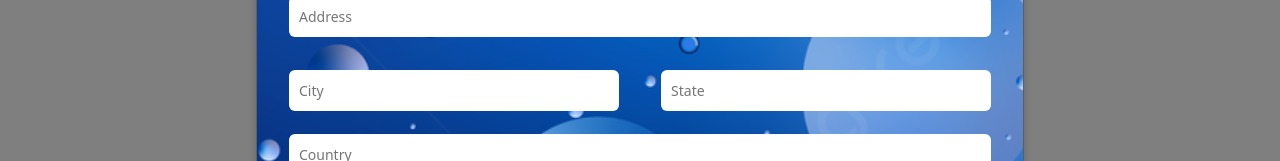
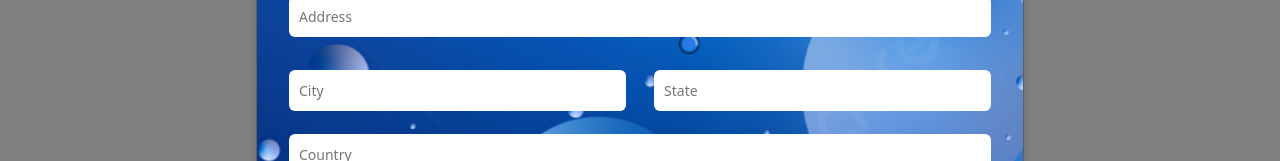
Before and after one commit to uferekalu/talent_sync, a React (Create React App) app in the folder church_app/: page / in a window 1280 px wide. Both pictures are taken after a click on the button "Register". Shown: the part 590-751 px from the top of the page. Built offline with nearby package versions, Linux system fonts and the light colour scheme; no server answers.

Commit message:
error handling

```diff
--- a/church_app/src/components/register/RegisterModal.jsx
+++ b/church_app/src/components/register/RegisterModal.jsx
@@ -22,18 +22,64 @@ function RegisterModal({ createRegister, setCreateRegister }) {
     city: '',
     state: '',
     country: '',
-    medium: ''
+    medium: '',
   })
   const [successMsg, setSuccessMsg] = useState('')
-  const [errorMsg, setErrorMsg] = useState('')
+  const [errorMsg, setErrorMsg] = useState({})
+  const [serverError, setServerError] = useState('')
   const [registrationSuccess, setRegistrationSuccess] = useState(false)
 
   const handleInputChange = (event) => {
     const { name, value } = event.target
+
+    // Update the userData state
     setUserData({ ...userData, [name]: value })
+
+    if (value.length > 1) {
+      setErrorMsg((prevErrors) => ({
+        ...prevErrors,
+        [name]: '',
+      }))
+    }
   }
 
   const handleRegister = async () => {
+    const newErrors = {}
+
+    if (userData.firstname.trim() === '') {
+      newErrors.firstname = 'First name cannot be empty'
+    }
+    if (userData.surname.trim() === '') {
+      newErrors.surname = 'Surname cannot be empty'
+    }
+    if (userData.email.trim() === '') {
+      newErrors.email = 'Email cannot be empty'
+    }
+    if (userData.phone.trim() === '') {
+      newErrors.phone = 'Phone cannot be empty'
+    }
+    if (userData.kit.trim() === '') {
+      newErrors.kit = 'Kit cannot be empty'
+    }
+    if (userData.address.trim() === '') {
+      newErrors.address = 'Address cannot be empty'
+    }
+    if (userData.city.trim() === '') {
+      newErrors.city = 'City cannot be empty'
+    }
+    if (userData.state.trim() === '') {
+      newErrors.state = 'State cannot be empty'
+    }
+    if (userData.country.trim() === '') {
+      newErrors.country = 'Country cannot be empty'
+    }
+    if (userData.medium.trim() === '') {
+      newErrors.medium = 'Medium cannot be empty'
+    }
+
+    if (Object.keys(newErrors).length > 0) {
+      setErrorMsg(newErrors)
+    } else {
       try {
         const response = await fetch('https://discipleship.onrender.com/api', {
           method: 'POST',
@@ -45,7 +91,7 @@ function RegisterModal({ createRegister, setCreateRegister }) {
         if (!response.ok) {
           const errorMessage = await response.json()
           if (response.status === 400) {
-          setErrorMsg(errorMessage.message)
+            setServerError(errorMessage.error)
           }
           return
         }
@@ -68,10 +114,11 @@ function RegisterModal({ createRegister, setCreateRegister }) {
           city: '',
           state: '',
           country: '',
-        medium: ''
+          medium: '',
         })
       } catch (error) {
         setErrorMsg(error.message)
+      }
     }
   }
 
@@ -98,12 +145,12 @@ function RegisterModal({ createRegister, setCreateRegister }) {
             onClose={() => setRegistrationSuccess(false)}
           />
         )}
-        {errorMsg && (
+        {serverError && (
           <DismissibleAlert
-            variant="success"
-            message={errorMsg}
+            variant="danger"
+            message={serverError}
             duration={3000}
-            onClose={() => setRegistrationSuccess(false)}
+            onClose={() => setServerError('')}
           />
         )}
         <motion.form className={classes.register__form}>
@@ -128,37 +175,50 @@ function RegisterModal({ createRegister, setCreateRegister }) {
             name="firstname"
             value={userData.firstname}
             onChange={handleInputChange}
-            className={classes.register__form__firstname}
+            className={`${classes.register__form__firstname} ${errorMsg.firstname && classes.register__form__errorBorder}`}
           />
+          {errorMsg.firstname && (
+            <span className={classes.error}>{errorMsg.firstname}</span>
+          )}
           <AnimatedInput
             type="text"
             placeholder="Surname"
             name="surname"
             value={userData.surname}
             onChange={handleInputChange}
-            className={classes.register__form__surname}
+            className={`${classes.register__form__surname} ${errorMsg.surname && classes.register__form__errorBorder}`}
           />
+          {errorMsg.surname && (
+            <span className={classes.error}>{errorMsg.surname}</span>
+          )}
           <AnimatedInput
             type="email"
             placeholder="Email"
             name="email"
             value={userData.email}
             onChange={handleInputChange}
-            className={classes.register__form__email}
+            className={`${classes.register__form__email} ${errorMsg.email && classes.register__form__errorBorder}`}
           />
+          {errorMsg.email && (
+            <span className={classes.error}>{errorMsg.email}</span>
+          )}
           <AnimatedInput
             type="text"
             placeholder="Phone"
             name="phone"
             value={userData.phone}
             onChange={handleInputChange}
-            className={classes.register__form__phone}
+            className={`${classes.register__form__phone} ${errorMsg.phone && classes.register__form__errorBorder}`}
           />
+          {errorMsg.phone && (
+            <span className={classes.error}>{errorMsg.phone}</span>
+          )}
           <motion.select
             initial={{ opacity: 0, x: -50 }}
             animate={{ opacity: 1, x: 0 }}
             transition={{ duration: 0.5 }}
-            className={classes.register__form__select}
+            // className={classes.register__form__select}
+            className={`${classes.register__form__select} ${errorMsg.kit && classes.register__form__errorBorder}`}
             onChange={handleInputChange}
             value={userData.kit}
             name="kit"
@@ -168,33 +228,51 @@ function RegisterModal({ createRegister, setCreateRegister }) {
             <option value="Survival Kit 2">Survival Kit 2</option>
             <option value="Arrival Kit">Arrival Kit</option>
           </motion.select>
+          {errorMsg.kit && (
+            <span className={classes.error}>{errorMsg.kit}</span>
+          )}
           <motion.select
             initial={{ opacity: 0, x: -50 }}
             animate={{ opacity: 1, x: 0 }}
             transition={{ duration: 0.5 }}
-            className={classes.register__form__select__medium}
+            // className={classes.register__form__select__medium}
+            className={`${classes.register__form__medium} ${errorMsg.medium && classes.register__form__errorBorder}`}
             onChange={handleInputChange}
             value={userData.medium}
             name="medium"
           >
             <option value="">Select means of doing the program</option>
             <option value="online">Online</option>
-            <option value="Physical (PCN Ikota Church)">{"Physical (PCN Ikota Church)"}</option>
-
+            <option value="Physical (PCN Ikota Church)">
+              {'Physical (PCN Ikota Church)'}
+            </option>
           </motion.select>
+          {errorMsg.medium && (
+            <span className={classes.error}>{errorMsg.medium}</span>
+          )}
           <AnimatedInput
             type="text"
             placeholder="Address"
             name="address"
             value={userData.address}
             onChange={handleInputChange}
-            className={classes.register__form__address}
+            // className={classes.register__form__address}
+            className={`${classes.register__form__address} ${errorMsg.address && classes.register__form__errorBorder}`}
           />
+          {errorMsg.address && (
+            <span className={classes.error}>{errorMsg.address}</span>
+          )}
           <motion.div
             initial={{ opacity: 0, x: -50 }}
             animate={{ opacity: 1, x: 0 }}
             transition={{ duration: 0.5 }}
             className={classes.register__form__citystate__holder}
+          >
+            <motion.div
+              initial={{ opacity: 0, x: -50 }}
+              animate={{ opacity: 1, x: 0 }}
+              transition={{ duration: 0.5 }}
+              className={classes.register__form__cityHolder}
             >
               <AnimatedInput
                 type="text"
@@ -202,18 +280,32 @@ function RegisterModal({ createRegister, setCreateRegister }) {
                 name="city"
                 value={userData.city}
                 onChange={handleInputChange}
-              className={classes.register__form__citystate__holder__city}
+                // className={classes.register__form__citystate__holder__city}
+                className={`${classes.register__form__citystate__holder__city} ${errorMsg.city && classes.register__form__errorBorder}`}
               />
+              {errorMsg.city && (
+                <span className={classes.error__city}>{errorMsg.city}</span>
+              )}
+            </motion.div>
+            <motion.div
+              initial={{ opacity: 0, x: -50 }}
+              animate={{ opacity: 1, x: 0 }}
+              transition={{ duration: 0.5 }}
+              className={classes.register__form__stateHolder}
+            >
               <AnimatedInput
                 type="text"
                 placeholder="State"
                 name="state"
                 value={userData.state}
                 onChange={handleInputChange}
-              className={
-                classes.register__form__citystate__holder__state
-              }
+                // className={classes.register__form__citystate__holder__state}
+                className={`${classes.register__form__citystate__holder__state} ${errorMsg.state && classes.register__form__errorBorder}`}
               />
+              {errorMsg.state && (
+                <span className={classes.error__state}>{errorMsg.state}</span>
+              )}
+            </motion.div>
           </motion.div>
           <AnimatedInput
             type="text"
@@ -221,8 +313,12 @@ function RegisterModal({ createRegister, setCreateRegister }) {
             name="country"
             value={userData.country}
             onChange={handleInputChange}
-            className={classes.register__form__country}
+            // className={classes.register__form__country}
+            className={`${classes.register__form__country} ${errorMsg.state && classes.register__form__errorBorder}`}
           />
+          {errorMsg.country && (
+            <span className={classes.error}>{errorMsg.country}</span>
+          )}
           <AnimatedButton
             text="Submit"
             type="button"
--- a/church_app/src/components/register/RegisterModal.module.scss
+++ b/church_app/src/components/register/RegisterModal.module.scss
@@ -59,7 +59,7 @@
     border-radius: $borderRadius;
     width: 100%;
   }
-  &__select__medium {
+  &__medium {
     display: flex;
     padding: 10px;
     border-radius: $borderRadius;
@@ -96,7 +96,40 @@
       border-radius: $borderRadius;
       border: none;
       font-size: 14px;
-      width: 47%;
+      width: 100%;
     }
   }
+  &__errorBorder {
+    border: 1px solid red
+  }
+
+  &__cityHolder, &__stateHolder {
+    display: flex;
+    flex-direction: column;
+    width: 48%;
+  }
 }
+.error {
+  color: red;
+  font-size: 12px;
+  font-style: italic;
+  background-color: white;
+  box-shadow: rgba(99, 99, 99, 0.2) 0px 2px 8px 0px;
+  transition: background-color 0.3s, box-shadow 0.3s;
+  width: fit-content;
+  margin-top: -16px;
+  padding: 2px;
+  border-radius: 3px;
+}
+.error__city, .error__state {
+  color: red;
+  font-size: 12px;
+  font-style: italic;
+  background-color: white;
+  box-shadow: rgba(99, 99, 99, 0.2) 0px 2px 8px 0px;
+  transition: background-color 0.3s, box-shadow 0.3s;
+  width: fit-content;
+  margin-top: 7px;
+  padding: 2px;
+  border-radius: 3px;
+}
```
Lines whose indentation alone changed are shown as unchanged.
